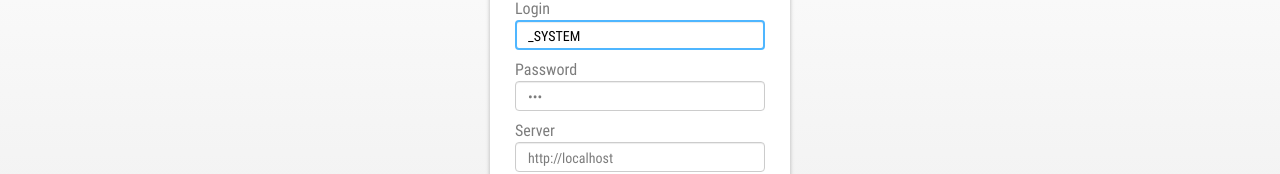
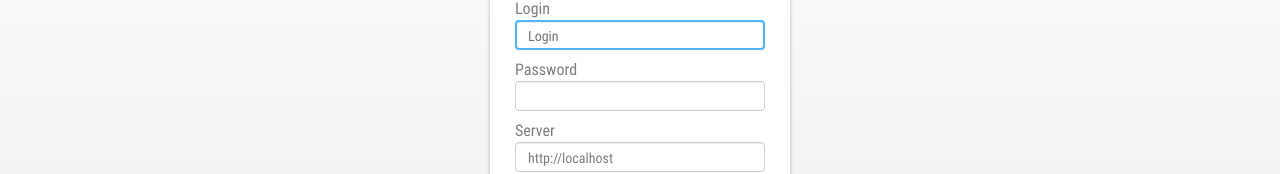
Before and after one commit to intersystems-community/restforms-angular, an Angular app: page /#/login in a window 1280 px wide. Shown: the part 186-360 px from the top of the page. Built offline with nearby package versions, Linux system fonts and the light colour scheme.

Commit message:
added dist folder for zpm fixed output hashing

```diff
--- a/angular.json
+++ b/angular.json
@@ -42,7 +42,7 @@
                 }
               ],
               "optimization": true,
-              "outputHashing": "all",
+              "outputHashing": "none",
               "sourceMap": false,
               "extractCss": true,
               "namedChunks": false,
--- a/src/app/components/screens/login-screen/login-screen.component.ts
+++ b/src/app/components/screens/login-screen/login-screen.component.ts
@@ -19,8 +19,8 @@ export class LoginScreenComponent implements OnInit {
     };
 
     isLoading = false;
-    login = new FormControl('_SYSTEM');
-    password = new FormControl('SYS');
+    login = new FormControl('');
+    password = new FormControl('');
     server = new FormControl();
     path = new FormControl('forms');
 
```
Also changed, not shown: 8 other files (tests, documents, lock files or other folders).
